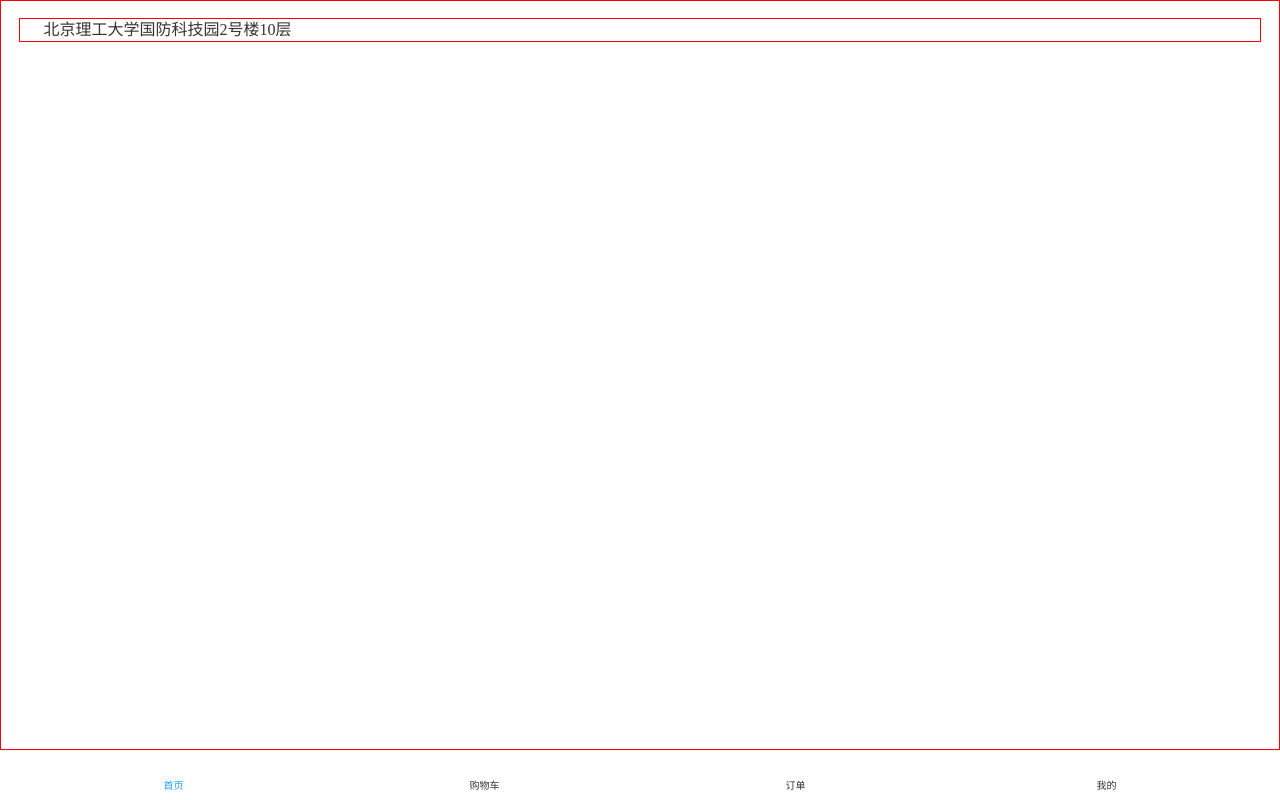
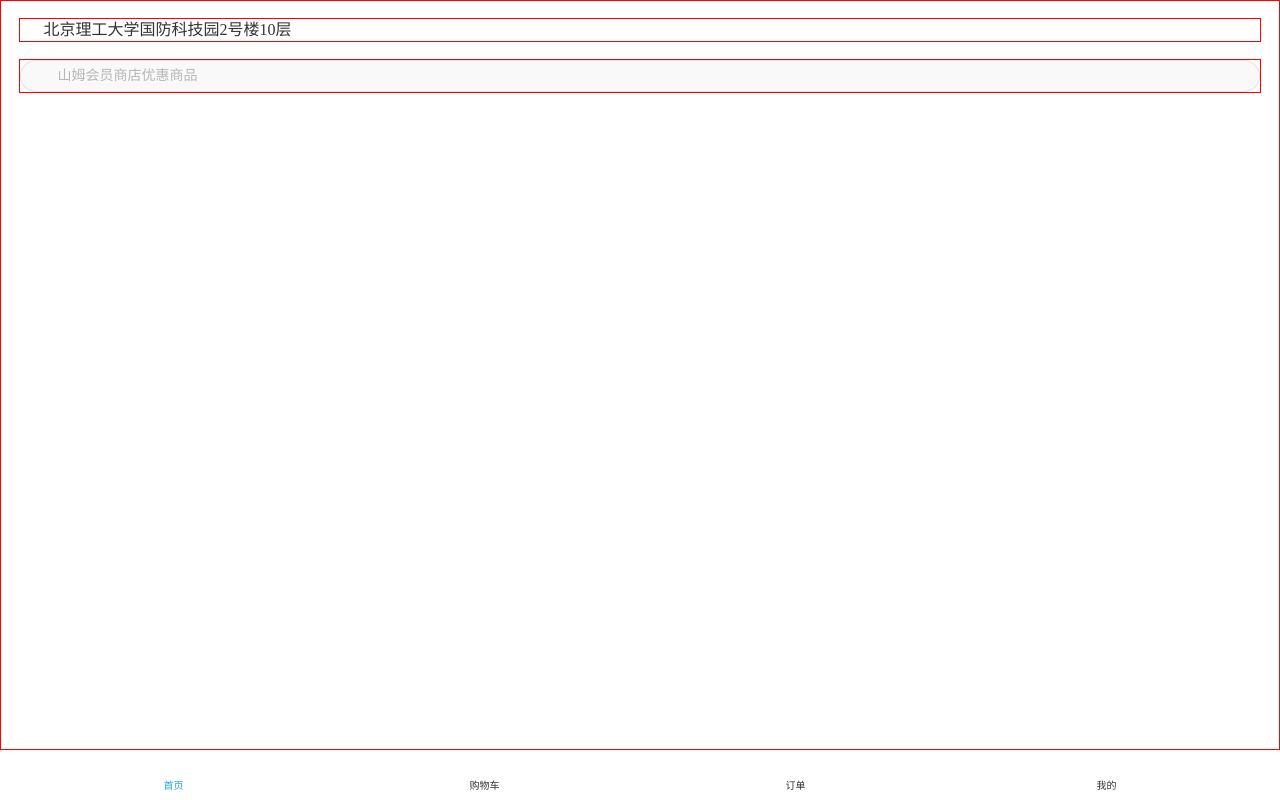
Before and after one commit to dongdong12138/vue-shopping, a Vue app: page /#/ in a window 1280 px wide. Built offline with nearby package versions, Linux system fonts and the light colour scheme; sample sign-in values are in the browser's storage; a web font is replaced by a local one.

Commit message:
调整 ShInput 组件以适应两种样式的输入框 & 首页-顶部搜索框

```diff
--- a/src/components/ShInput.vue
+++ b/src/components/ShInput.vue
@@ -2,11 +2,14 @@
 import { defineProps, ref, toRefs, watchEffect } from 'vue'
 
 const props = defineProps({
-  modelValue: { type: String, required: true },
+  modelValue: { type: String },
+  size: { type: String, default: 'big' },
+  preIcon: { type: String, default: '' },
   type: { type: String, default: 'text' },
-  placeholder: { type: String, required: true }
+  placeholder: { type: String, required: true },
+  disabled: { type: Boolean, default: false }
 })
-const { modelValue, type, placeholder } = toRefs(props)
+const { modelValue, size, preIcon, type, placeholder, disabled } = toRefs(props)
 
 const inputValue = ref('')
 
@@ -16,24 +19,38 @@ watchEffect(() => {
 </script>
 
 <template>
-  <input
-    v-model="inputValue"
-    :type="type" :placeholder="placeholder"
-    class="shInput"
-    @input="$emit('update:modelValue', inputValue)"
-  >
+  <div :class="['shInput', {'shInput-small': size === 'small'}]">
+    <i v-if="preIcon" class="iconfont">{{ preIcon }}</i>
+    <input
+      v-model="inputValue"
+      :type="type" :placeholder="placeholder" :disabled="disabled"
+      @input="$emit('update:modelValue', inputValue)"
+    >
+  </div>
 </template>
 
 <style scoped lang="scss">
 .shInput {
   box-sizing: border-box;
-  color: #777; font-size: .16rem;
   width: 100%; height: .48rem;
   background: #F9F9F9;
-  border: .01rem solid rgba(0,0,0,0.10);
-  border-radius: .06rem;
-  outline: none;
+  border: .01rem solid rgba(0, 0, 0, 0.10); border-radius: .06rem;
   padding: 0 .16rem;
-  &::placeholder { color: #777; }
+  display: flex; align-items: center;
+  > input {
+    color: #777; font-size: .16rem;
+    flex: 1; align-self: stretch;
+    background: none;
+    border: none; outline: none;
+    padding: 0;
+    &::placeholder { color: #B7B7B7; }
+  }
+}
+
+.shInput-small {
+  height: .32rem;
+  border-radius: .16rem;
+  > i { color: #b7b7b7; margin-right: .08rem; }
+  > input { font-size: .14rem; }
 }
 </style>
--- a/src/views/home/StaticPart.vue
+++ b/src/views/home/StaticPart.vue
@@ -1,3 +1,11 @@
+<script setup>
+import ShInput from '@/components/ShInput.vue'
+
+const handleSearch = () => {
+  console.log('11111111111')
+}
+</script>
+
 <template>
 
   <div class="address">
@@ -6,13 +14,12 @@
     <i class="iconfont">&#xe60b;</i>
   </div>
 
+  <div class="search">
+    <ShInput size="small" pre-icon="&#xe62d;" disabled placeholder="山姆会员商店优惠商品" />
+    <div class="search_mask" @click.capture="handleSearch"></div>
+  </div>
+
 </template>
-
-<script>
-export default {
-  name: 'StaticPart'
-}
-</script>
 
 <style scoped lang="scss">
 @import "../../style/mixins.scss";
@@ -29,4 +36,13 @@ export default {
     @include ellipsis;
   }
 }
+
+.search {
+  border: 1px solid red;
+  margin-top: .17rem;
+  position: relative;
+  &_mask {
+    position: absolute; left: 0; top: 0; right: 0; bottom: 0;
+  }
+}
 </style>
```
